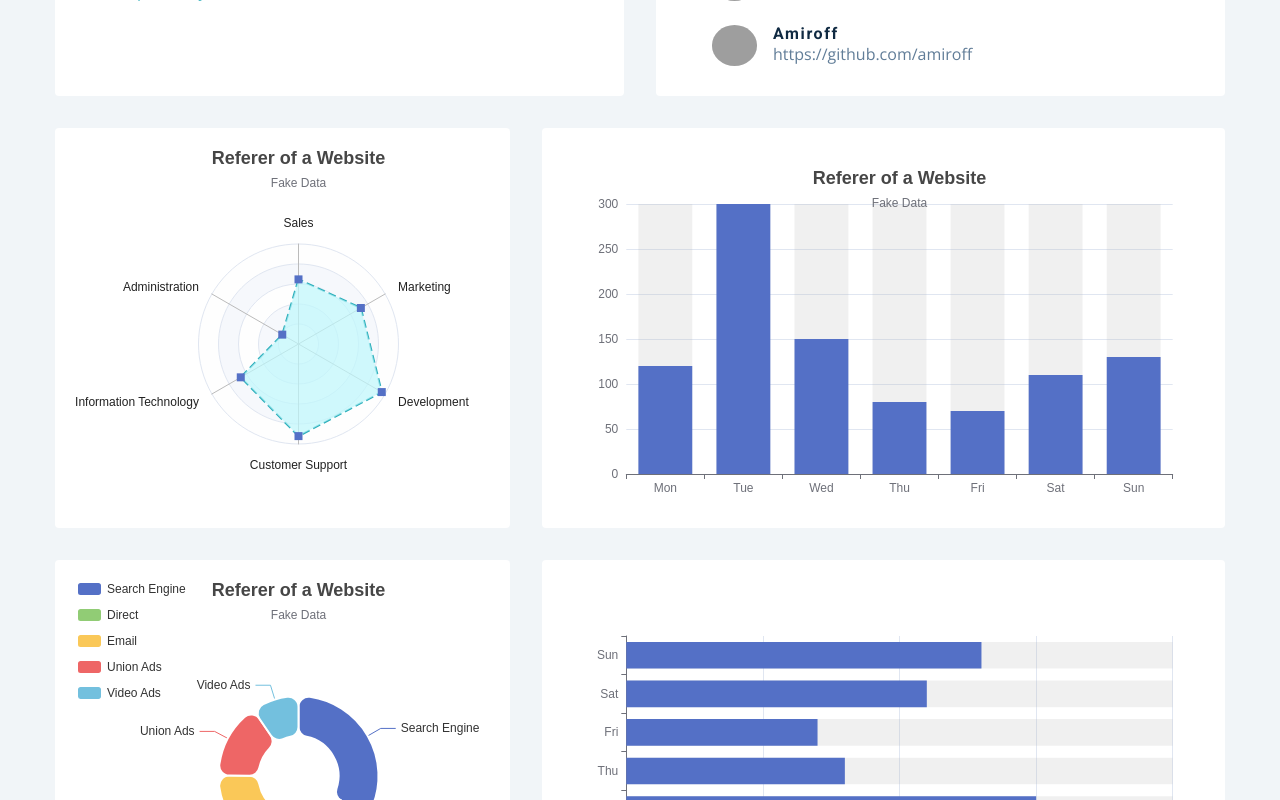
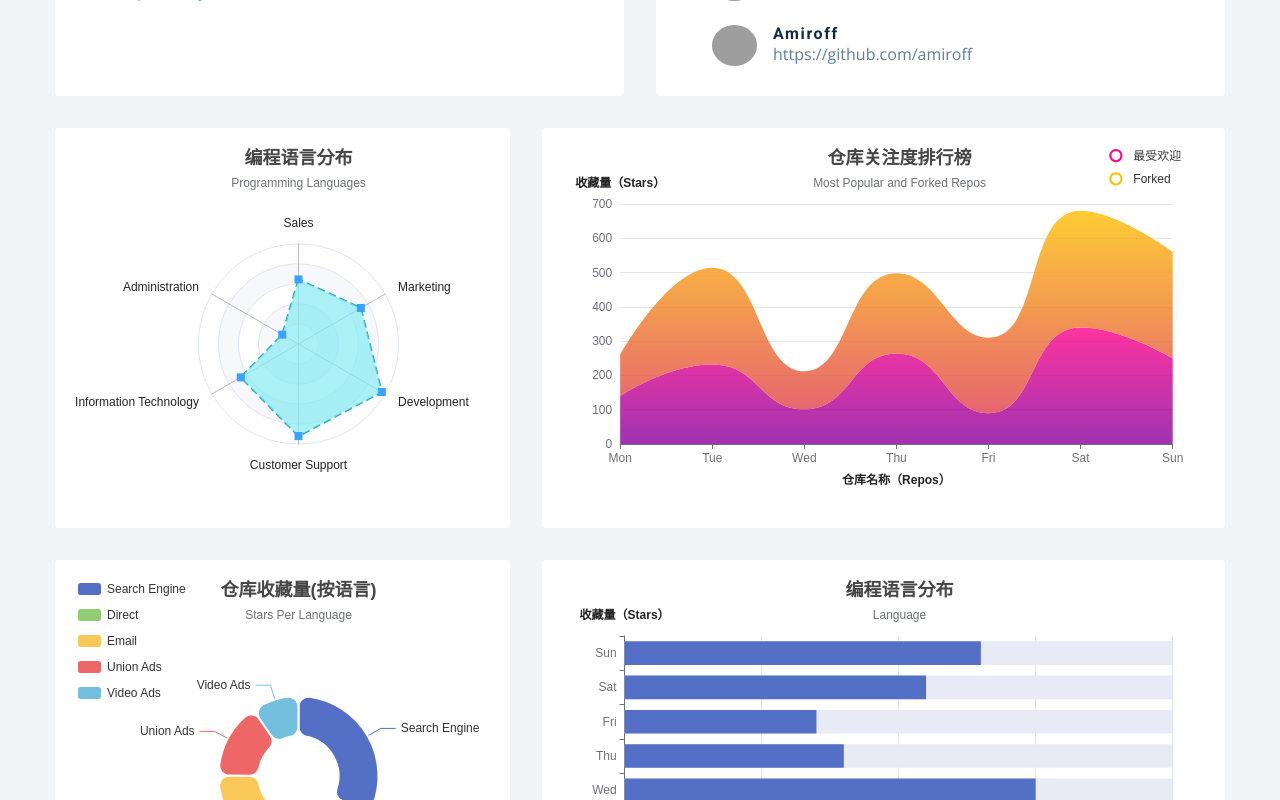
Before and after one commit to monsterxiao/github-users-searcher, a React (Create React App) app: page / in a window 1280 px wide. Shown: the part 580-1380 px from the top of the page. Built offline with nearby package versions, Linux system fonts and the light colour scheme; no server answers; grey boxes are pictures that could not be loaded.

Commit message:
Chart setting Update

```diff
--- a/src/components/Card.js
+++ b/src/components/Card.js
@@ -24,7 +24,7 @@ const Card = () => {
                     <h4>{name}</h4>
                     <p>@ {twitter_username || 'ta 没有 Twitter 账号'}</p>
                 </div>
-                <a herf={html_url}>关注 ta</a>
+                <a herf={html_url}>了解更多</a>
             </header>
             <p className='bio'>{bio}</p>
             <div className='links'>
--- a/src/components/Charts/Bar.js
+++ b/src/components/Charts/Bar.js
@@ -5,14 +5,40 @@ const Bar = () => {
     const chartRef = useRef()
 
     const options = {
+        title: {
+            text: '编程语言分布',
+            subtext: 'Language',
+            left: 'center',
+        },
         tooltip: {
             trigger: 'axis',
-            axisPointer: { type: 'cross' },
+            axisPointer: {
+                type: 'shadow',
+            },
+        },
+        grid: {
+            left: '5%',
+            right: '10%',
+            bottom: '20%',
+            containLabel: true,
         },
         xAxis: {
+            name: '仓库名称（Repos）',
+            nameLocation: 'center',
+            nameTextStyle: {
+                fontWeight: 'bold',
+                padding: [15, 0, 0, 0],
+                color: '#222',
+            },
             type: 'value',
         },
         yAxis: {
+            name: '收藏量（Stars）',
+            nameLocation: 'end',
+            nameTextStyle: {
+                fontWeight: 'bold',
+                color: '#222',
+            },
             type: 'category',
             data: ['Mon', 'Tue', 'Wed', 'Thu', 'Fri', 'Sat', 'Sun'],
         },
@@ -22,7 +48,7 @@ const Bar = () => {
                 type: 'bar',
                 showBackground: true,
                 backgroundStyle: {
-                    color: 'rgba(180, 180, 180, 0.2)',
+                    color: '#E8EAF6',
                 },
             },
         ],
--- a/src/components/Charts/Column.js
+++ /dev/null
@@ -1,53 +0,0 @@
-import React, { useRef } from 'react'
-import useEcharts from './useEcharts'
-
-const Column = () => {
-    const chartRef = useRef()
-
-    const options = {
-        title: {
-            text: 'Referer of a Website',
-            subtext: 'Fake Data',
-            top: '5%',
-            left: 'center',
-        },
-        xAxis: {
-            type: 'category',
-            data: ['Mon', 'Tue', 'Wed', 'Thu', 'Fri', 'Sat', 'Sun'],
-        },
-        yAxis: {
-            type: 'value',
-        },
-        tooltip: {
-            trigger: 'axis',
-            axisPointer: {
-                type: 'shadow',
-            },
-        },
-        series: [
-            {
-                name: '表格测试',
-                data: [120, 300, 150, 80, 70, 110, 130],
-                type: 'bar',
-                showBackground: true,
-                backgroundStyle: {
-                    color: 'rgba(180, 180, 180, 0.2)',
-                },
-                emphasis: {
-                    label: {
-                        show: true,
-                        fontSize: '15',
-                        fontWeight: 'bold',
-                    },
-                },
-            },
-        ],
-    }
-
-    // custom hook for rendering Echarts
-    useEcharts(chartRef, options)
-
-    return <div className='chart-container' ref={chartRef} />
-}
-
-export default Column
--- a/src/components/Charts/Doughnut.js
+++ b/src/components/Charts/Doughnut.js
@@ -6,8 +6,8 @@ const Doughnut = () => {
 
     const options = {
         title: {
-            text: 'Referer of a Website',
-            subtext: 'Fake Data',
+            text: '仓库收藏量(按语言)',
+            subtext: 'Stars Per Language',
             left: 'center',
         },
         tooltip: {
--- /dev/null
+++ b/src/components/Charts/Line.js
@@ -0,0 +1,124 @@
+import React, { useRef } from 'react'
+import useEcharts from './useEcharts'
+import * as echarts from 'echarts/core'
+
+const Line = () => {
+    const chartRef = useRef()
+
+    const options = {
+        color: ['#FF0087', '#FFBF00'],
+        title: {
+            text: '仓库关注度排行榜',
+            subtext: 'Most Popular and Forked Repos',
+            left: 'center',
+        },
+        tooltip: {
+            trigger: 'axis',
+            axisPointer: {
+                type: 'cross',
+                label: {
+                    backgroundColor: '#6a7985',
+                },
+            },
+        },
+        legend: {
+            data: ['最受欢迎', 'Forked'],
+            orient: 'vertical',
+            right: '8%',
+        },
+        grid: {
+            left: '5%',
+            right: '10%',
+            bottom: '20%',
+            containLabel: true,
+        },
+        xAxis: [
+            {
+                name: '仓库名称（Repos）',
+                nameLocation: 'center',
+                nameTextStyle: {
+                    fontWeight: 'bold',
+                    padding: [15, 0, 0, 0],
+                    color: '#222',
+                },
+                type: 'category',
+                boundaryGap: false,
+                data: ['Mon', 'Tue', 'Wed', 'Thu', 'Fri', 'Sat', 'Sun'],
+            },
+        ],
+        yAxis: [
+            {
+                name: '收藏量（Stars）',
+                nameLocation: 'end',
+                nameTextStyle: {
+                    fontWeight: 'bold',
+                    color: '#222',
+                },
+                type: 'value',
+            },
+        ],
+        series: [
+            {
+                name: '最受欢迎',
+                type: 'line',
+                stack: 'Total',
+                smooth: true,
+                lineStyle: {
+                    width: 0,
+                },
+                showSymbol: false,
+                areaStyle: {
+                    opacity: 0.8,
+                    color: new echarts.graphic.LinearGradient(0, 0, 0, 1, [
+                        {
+                            offset: 0,
+                            color: 'rgba(255, 0, 135)',
+                        },
+                        {
+                            offset: 1,
+                            color: 'rgba(135, 0, 157)',
+                        },
+                    ]),
+                },
+                emphasis: {
+                    focus: 'series',
+                },
+                data: [140, 232, 101, 264, 90, 340, 250],
+            },
+            {
+                name: 'Forked',
+                type: 'line',
+                stack: 'Total',
+                smooth: true,
+                lineStyle: {
+                    width: 0,
+                },
+                showSymbol: false,
+                areaStyle: {
+                    opacity: 0.8,
+                    color: new echarts.graphic.LinearGradient(0, 0, 0, 1, [
+                        {
+                            offset: 0,
+                            color: 'rgba(255, 191, 0)',
+                        },
+                        {
+                            offset: 1,
+                            color: 'rgba(224, 62, 76)',
+                        },
+                    ]),
+                },
+                emphasis: {
+                    focus: 'series',
+                },
+                data: [120, 282, 111, 234, 220, 340, 310],
+            },
+        ],
+    }
+
+    // custom hook for rendering Echarts
+    useEcharts(chartRef, options)
+
+    return <div className='chart-container' ref={chartRef} />
+}
+
+export default Line
--- a/src/components/Charts/Radar.js
+++ b/src/components/Charts/Radar.js
@@ -5,9 +5,10 @@ const Radar = () => {
     const chartRef = useRef()
 
     const options = {
+        color: ['#37A2FF'],
         title: {
-            text: 'Referer of a Website',
-            subtext: 'Fake Data',
+            text: '编程语言分布',
+            subtext: 'Programming Languages',
             left: 'center',
         },
         tooltip: {
@@ -31,7 +32,7 @@ const Radar = () => {
         },
         series: [
             {
-                name: 'Budget vs spending',
+                name: '雷达图',
                 type: 'radar',
                 symbol: 'rect',
                 symbolSize: 8,
@@ -40,7 +41,7 @@ const Radar = () => {
                     color: 'hsl(185, 62%, 45%)',
                 },
                 areaStyle: {
-                    color: 'hsl(185, 94%, 87%)',
+                    color: 'hsl(184, 80%, 74%)',
                 },
 
                 emphasis: {
--- a/src/components/Charts/index.js
+++ b/src/components/Charts/index.js
@@ -1,6 +1,6 @@
-import Column from "./Column";
+import Line from "./Line";
 import Bar from "./Bar";
 import Radar from "./Radar";
 import Doughnut from "./Doughnut";
 
-export { Radar, Column, Bar, Doughnut };
+export { Radar, Line, Bar, Doughnut };
--- a/src/components/Info.js
+++ b/src/components/Info.js
@@ -19,7 +19,7 @@ const Info = () => {
         {
             id: 'info-2',
             icon: <FiUsers className='icon' />,
-            lable: '关注者',
+            lable: '关注 Ta',
             value: followers,
             color: 'green',
         },
--- a/src/components/Repos.js
+++ b/src/components/Repos.js
@@ -1,7 +1,7 @@
 import React from 'react'
 import styled from 'styled-components'
 import { AppCtx } from '../context/context'
-import { Radar, Column, Bar, Doughnut } from './Charts'
+import { Radar, Line, Bar, Doughnut } from './Charts'
 
 const Repos = () => {
     const { repos } = React.useContext(AppCtx)
@@ -12,7 +12,7 @@ const Repos = () => {
         <section className='section'>
             <Wrapper className='section-center'>
                 <Radar />
-                <Column />
+                <Line />
                 <Doughnut />
                 <Bar />
             </Wrapper>
```
